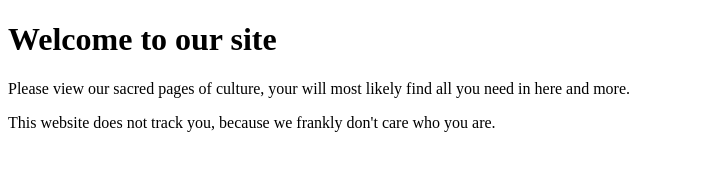
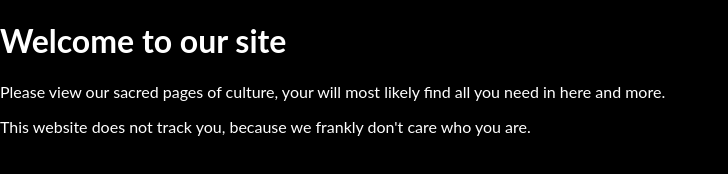
Before and after one commit to niestakultura/home-of-the-cultured, a plain HTML site: page index.html in a window 1280 px wide. Shown: the whole page, without its empty margins (0-728 px from the left). Drawn offline with Linux system fonts and the light colour scheme.

Commit message:
add some style

```diff
--- a/index.html
+++ b/index.html
@@ -3,6 +3,16 @@
 <head>
     <title>Man of Culture</title>
     <meta name="description" content="This site contains culture that will melt your eyes, like that ending scene in Indiana Jones." />
+    <style>
+        body {
+            margin: 0;
+            padding: 0;
+            background-color: #000000;
+            color: #ffffff;
+            font-size: 16px;
+            font-family: "Lato", "Roboto", Arial, Tahoma, sans-serif;
+        }
+    </style>
 </head>
 <body>
 
```
